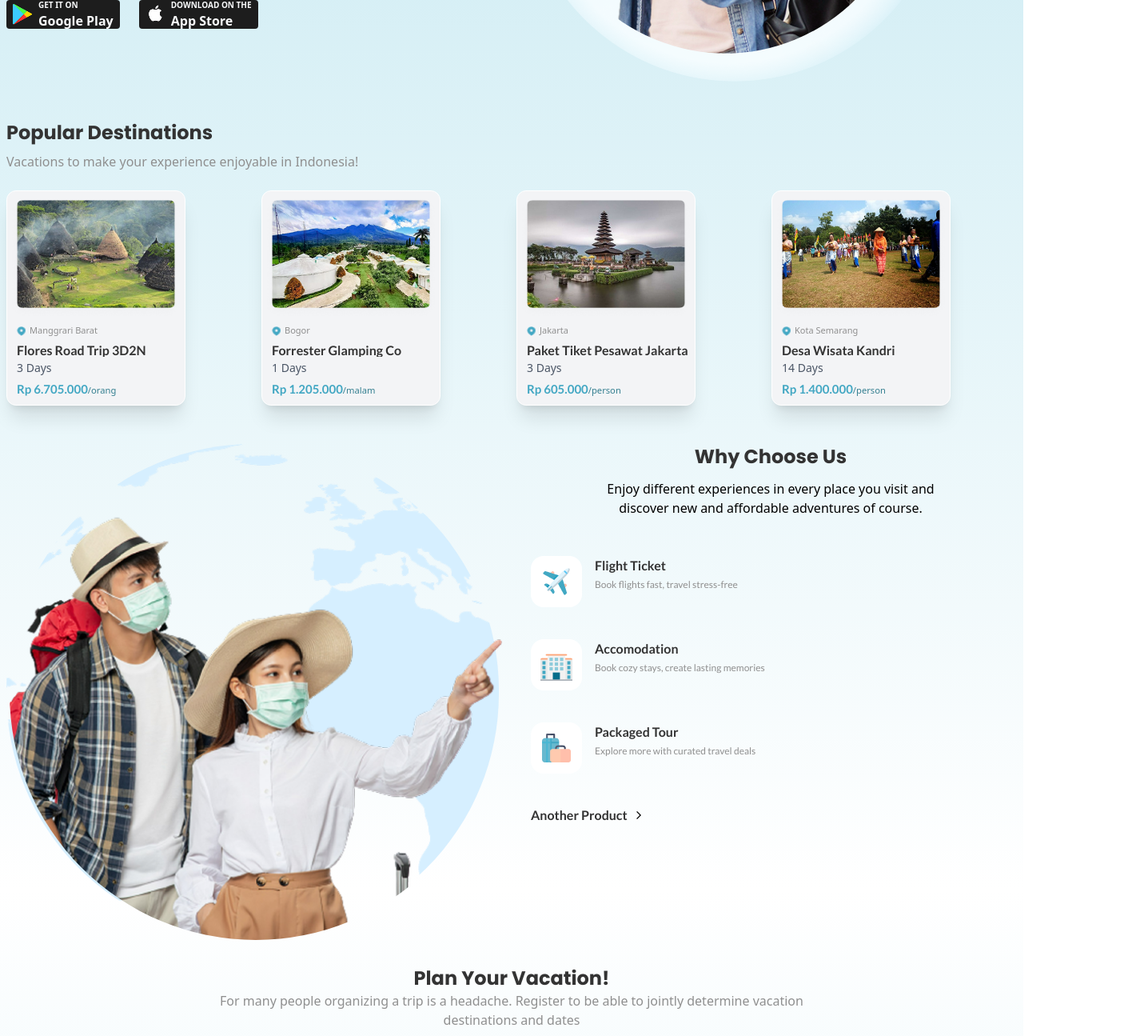
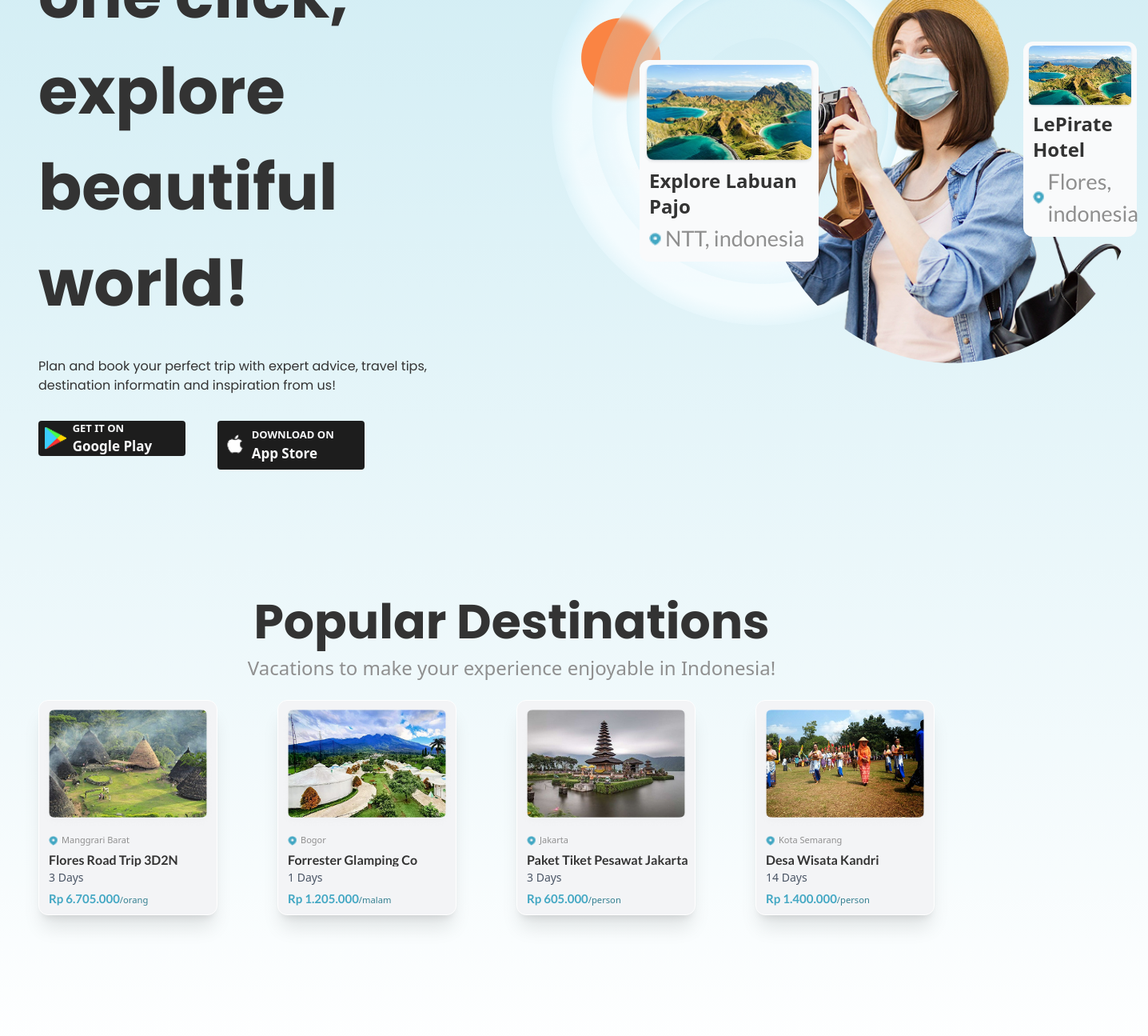
Before and after one commit to SanjilaGangaju/Landing-Page, a React (Vite) app: page / in a window 1280 px wide. Shown: the part 520-1815 px from the top of the page at 80% size, 1436 px wide, since content can reach past the window. Built offline with nearby package versions, Linux system fonts and the light colour scheme.

Commit message:
update responsiveness

```diff
--- a/src/components/Card/Cards.jsx
+++ b/src/components/Card/Cards.jsx
@@ -1,7 +1,7 @@
 import React from 'react'
 
   const widthClasses={
-    small:"max-w-33",
+    small:"max-w-35",
     medium:"max-w-43",
     large: "max-w-56"
   }
@@ -9,15 +9,15 @@ const Cards = ({location, img, title, w="medium", price, duration, per}) => {
   console.log(price)
   return (
     <>
-     {!price?(<div   className={`bg-gray-50  ${widthClasses[w]} py-1 px-1 rounded-xl flex flex-col justify-center`}>
+     {!price?(<div   className={`bg-gray-50  ${widthClasses[w]}  py-1 px-1 rounded-xl flex flex-col justify-center`}>
 
         <img className="w-full" src={img}></img>
 
       <div className='w-full   flex flex-col px-2 py-1 gap-1'>
-        <p className='title text-sm font-bold'>{title}</p>
-        <p className='flex items-center gap-2'>
-            <img className="w-3 h-3" src="/images/Location.png"></img>
-            <span className='small-text font-[lato] font-normal text-[10px]'>{location}</span>
+        <p className='title text-sm lg:text-2xl font-bold'>{title}</p>
+        <p className='flex items-center gap-1'>
+            <img className="w-4 h-4" src="/images/Location.png"></img>
+            <span className='small-text font-[lato] lg:text-[27px] font-normal text-[10px]'>{location}</span>
         </p>
       </div>
     </div>):(
--- a/src/components/ChooseSection/Choose.jsx
+++ b/src/components/ChooseSection/Choose.jsx
@@ -3,7 +3,7 @@ import React from 'react'
 const Choose = () => {
   return (
     <section>
-      <div className='wrapper py-[1rem] grid grid-cols-1 px-2  md:grid-cols-2 gap-8'>
+      <div className='wrapper py-[2rem] lg:py-[5rem] lg:px-12 grid grid-cols-1 px-2  md:grid-cols-2 gap-10'>
         <div className='relative w-[100%] z-[0] rounded-full    '>
           <img className="w-full  object-contain rounded-full" src='/images/world.png'></img>
           <div className='absolute w-full  bottom-0 left-1 z-[10] bg-tranparent rounded-full '>
@@ -12,8 +12,8 @@ const Choose = () => {
         </div>
         <div className='flex flex-col gap-10'>
           <div className='flex items-center justify-center flex-col gap-3'>
-              <h2 className='title font-bold text-2xl font-[poppins] text-center'>Why Choose Us</h2>
-          <p className='text-md text-center  md:w-[25rem] lg:w-[27rem]'>Enjoy different experiences in every place you visit and discover new and affordable adventures of course.</p>
+              <h2 className='title font-bold text-2xl font-[poppins] text-center lg:text-6xl'>Why Choose Us?</h2>
+          <p className='text-md text-center lg:text-2xl md:w-[25rem] lg:w-[39rem]'>Enjoy different experiences in every place you visit and discover new and affordable adventures of course.</p>
           </div>
           <div className='flex flex-col font-[lato] gap-6'>
             <div className='flex gap-4 p-2  hover:bg-white hover:shadow-xl hover:rounded-md'>
@@ -21,8 +21,8 @@ const Choose = () => {
                 <img src="/images/flight.png"></img>
               </div>
               <div className='flex flex-col gap-1'>
-                <p className='title font-bold text-s'> Flight Ticket</p>
-                <p className='small-text text-xs'>Book flights fast, travel stress-free</p>
+                <p className='title font-bold text-s lg:text-2xl'> Flight Ticket</p>
+                <p className='small-text text-xs lg:text-xl'>Book flights fast, travel stress-free</p>
                 </div>
             </div>
              <div className='flex gap-4 p-2  hover:bg-white hover:shadow-xl hover:rounded-md'>
@@ -30,8 +30,8 @@ const Choose = () => {
                 <img src="/images/flight (1).png"></img>
               </div>
               <div className='flex flex-col gap-1'>
-                <p className='title font-bold text-s'>Accomodation</p>
-                <p className='small-text text-xs'>Book cozy stays, create lasting memories</p>
+                <p className='title font-bold text-s lg:text-2xl'>Accomodation</p>
+                <p className='small-text text-xs lg:text-xl'>Book cozy stays, create lasting memories</p>
                 </div>
             </div>
             <div className='flex  gap-4 p-2   hover:bg-white hover:shadow-xl hover:rounded-md'>
@@ -39,12 +39,12 @@ const Choose = () => {
                 <img src="/images/flight (2).png"></img>
               </div>
               <div className='flex flex-col gap-1'>
-                <p className='title font-bold text-s'> Packaged Tour</p>
-                <p className='small-text text-xs'>Explore more with curated travel deals</p>
+                <p className='title font-bold text-s lg:text-2xl'> Packaged Tour</p>
+                <p className='small-text text-xs lg:text-xl'>Explore more with curated travel deals</p>
                 </div>
 
             </div>
-             <div className='hover:rounded-full font-bold title flex gap-2 items-center p-2 w-fit hover:bg-gray-50 '>
+             <div className='hover:rounded-full font-bold title lg:text-2xl flex gap-2 items-center p-2 w-fit hover:bg-gray-50 '>
             <span>Another Product</span>
             <img className="text-black font-bold h-3 "src="/images/arrow_forward.png"></img>
             </div>
--- a/src/components/Destinations/Destinations.jsx
+++ b/src/components/Destinations/Destinations.jsx
@@ -4,14 +4,14 @@ import destinations from "./destination_detail"
 const Destinations = () => {
   return (
     <section>
-    <div className='wrapper py-[2rem] px-2 flex flex-col gap-6'>
-        <div className='flex flex-col gap-2'>
-             <h2 className='title font-bold font-[poppins] text-2xl'>Popular Destinations</h2>
-           <p className='small-text text-md'>Vacations to make your experience enjoyable in Indonesia!</p>
+    <div className='wrapper lg:py-[5rem] py-[2rem] lg:px-12 px-2 flex flex-col gap-6'>
+        <div className='flex flex-col items-center gap-3'>
+             <h2 className='title font-bold font-[poppins] text-2xl lg:text-6xl text-center'>Popular Destinations</h2>
+           <p className='small-text text-md lg:text-2xl text-center'>Vacations to make your experience enjoyable in Indonesia!</p>
         </div>
 
 
-      <div className='grid grid-cols-2 md:grid-cols-4 gap-3 gap-y-5'>
+      <div className='grid grid-cols-2 md:grid-cols-4 lg:grid-cols-4 items-center justify-center gap-3 gap-y-5'>
               {destinations.map(item=>(<Cards key={item.title} img={item.img} w="large" location={item.location} per={item.per} duration={item.duration} price={item.price}
               title={item.title}></Cards>))}
 
--- a/src/components/Header/Header.jsx
+++ b/src/components/Header/Header.jsx
@@ -9,8 +9,8 @@ const Header = () => {
   return (
     <header>
          {/* desktop header */}
-        <div className='wrapper  relative flex justify-between items-center pt-5 px-2 '>
-            <div className='font-[roboto] text-[36px] font-bold text-[#42A7C3]'>
+        <div className='wrapper  relative flex justify-between items-center pt-[2rem] lg:pt-[5rem] px-2 lg:px-12 '>
+            <div className='font-[roboto] text-[36px] 3xl:text-5xl 4xl:text-5xl font-bold text-[#42A7C3]'>
                 Travling!
             </div>
             <div className='hidden md:flex flex-1 justify-center'>
@@ -20,7 +20,7 @@ const Header = () => {
 
             <div className='hidden md:flex lg:flex justify-center items-center'>
 
-              <button className='bg-orange-400  hover:bg-orange-500 font-[poppins] cursor-pointer rounded px-3 py-1 text-[16px] text-white'>Sign Up</button>
+              <button className='bg-orange-400  hover:bg-orange-500 font-[poppins] cursor-pointer rounded px-3 py-1 text-[16px] 3xl:text-2xl 4xl:text-2xl 3xl:py-2 4xl:py-2 text-white'>Sign Up</button>
 
             </div>
 
--- a/src/components/Hero/Hero.jsx
+++ b/src/components/Hero/Hero.jsx
@@ -3,55 +3,55 @@ import Cards from '../Card/Cards'
 const Hero = () => {
   return (
     <main>
-        <div className='wrapper grid grid-cols-1 md:grid-cols-2 lg:grid-cols-2 justify-center py-[1rem] px-2 items-center gap-[26px]'>
+        <div className='wrapper grid grid-cols-1 md:grid-cols-2 lg:grid-cols-2   justify-between gap-20 py-[2rem] lg:py-[5rem] px-2 lg:px-12 items-center '>
              <div className='flex flex-col gap-[32px] w-full sm:order-2 md:order-1 lg:order-1 order-2'>
-            <h1 className='font-[poppins] text-[#333333] font-bold text-[36px] md:text-[56px] '>Start your journey by one click, explore beautiful world!</h1>
-            <p className='font-[poppins] text-[#333333]  text-[16px]'>Plan and book your perfect trip with expert advice, travel tips, destination informatin and inspiration from us!</p>
-            <div className='flex gap-6'>
-            <div className='bg-[#1d1d1d] max-h-9 cursor-pointer flex items-center justify-center gap-2 p-1 px-2 hover:bg-[black] rounded'>
-              <div>
+            <h1 className='font-[poppins] text-[#333333] font-bold text-[36px]   md:text-[56px] lg:text-[5rem] 3xl:text-4xl 4xl:text-4xl'>Start your journey by one click, explore beautiful world!</h1>
+            <p className='font-[poppins] text-[#333333]  text-[16px] 3xl:text-2xl 4xl:text-2xl'>Plan and book your perfect trip with expert advice, travel tips, destination informatin and inspiration from us!</p>
+            <div className='flex gap-7 lg:gap-10'>
+            <div className='bg-[#1d1d1d] lg:w-1/3  max-h-11 3xl:max-h-20 cursor-pointer flex items-center justify-center gap-2 py-2 px-2 hover:bg-[black] rounded'>
+              <div className='w-1/5'>
                  <img className="w-full" src="/images/playstoreicon.png"></img>
               </div>
 
-              <div className='flex flex-col'>
-                <span className='text-gray-50 text-[10px] font-bold'>GET IT ON</span>
-              <span className='text-gray-50 text-[16px] font-bold'>Google Play</span>
+              <div className='flex flex-col w-full '>
+                <span className='text-gray-50 text-[13px] 4xl:text-[25px] font-bold'>GET IT ON</span>
+              <span className='text-gray-50 text-[17px] 4xl:text-[35px] font-bold'>Google Play</span>
               </div>
               </div>
 
-            <div className='bg-[#1d1d1d] cursor-pointer flex items-center max-h-9 justify-center hover:bg-[black] p-1 px-2 gap-2 rounded'>
-              <div>
+            <div className='bg-[#1d1d1d] lg:w-1/3  cursor-pointer flex items-center max-h-11 lg:max-h-20 justify-center hover:bg-[black]  py-2 px-2 gap-2 rounded'>
+              <div className='w-1/5'>
                  <img className="w-full" src="/images/applelogo.png"></img>
               </div>
 
-              <div className='flex flex-col'>
-                <span className='text-gray-50 text-[10px] font-bold'>DOWNLOAD ON THE</span>
-              <span className='text-gray-50 text-[16px] font-bold'>App Store</span>
+              <div className='flex flex-col w-full'>
+                <span className='text-gray-50 text-[13px] 4xl:text-[25px] font-bold'>DOWNLOAD ON </span>
+              <span className='text-gray-50 text-[17px] 4xl:text-[35px]  font-bold'>App Store</span>
               </div>
               </div>
 
             </div>
         </div>
-        <div className='order-1 md:order-2 lg:order-2 sm:order-1'>
+        <div className='order-1 md:order-2 lg:order-2 sm:order-1 '>
 
-            <div className='relative w-full  '>
-                <img  src="/images/bg.png"></img>
-                <div className='absolute w-[87%] h-[89%] overflow-hidden left-55 top-46 z-[1]  transform -translate-x-50 -translate-y-40  rounded-full ' >
+            <div className='relative w-full lg:flex lg:items-center lg:justify-center '>
+                <img   src="/images/bg.png"></img>
+                <div className='absolute w-[87%] h-[89%] overflow-hidden left-55 lg:left-119 lg:top-1/2 top-46 z-[1]  transform -translate-x-50 -translate-y-40  rounded-full ' >
                   <img className="rounded-full  w-fit md:h-full lg:h-full h-[100%] object-cover " src="/images/heroimage.png"></img>
 
                 </div>
-                <div className='absolute md:top-59 lg:top-59   top-35 md:-left-7  lg:-left-7 left-0 w-[39%]  z-[2]'>
-                  <Cards className='absolute z-[20]'  title="Explore Labuan Pajo" img="/images/Rectangle 9.png" location="NTT, indonesia" w="30"></Cards>
+                <div className='absolute md:top-59 lg:top-50    top-35 md:-left-7  lg:left-30 left-0  z-[2]'>
+                  <Cards className='absolute z-[20]' w="large" title="Explore Labuan Pajo" img="/images/Rectangle 9.png" location="NTT, indonesia" ></Cards>
 
                 </div>
-                <div className='absolute md:top-1/3 lg:top-1/3  w-[29%] right-0 top-25 lg:left-70  md:left-70 z-[2]'>
-                          <Cards title="LePirate Hotel" w="small" img="/images/Rectangle 9.png" location="Flores, indonesia"></Cards>
+                <div className='absolute hidden md:flex md:top-1/3 lg:top-1/3  right-0 top-25 lg:left-150 md:left-70 z-[2]'>
+                          <Cards title="LePirate Hotel" w="large" img="/images/Rectangle 9.png" location="Flores, indonesia"></Cards>
 
                 </div>
-                <div className='absolute top-5 left-1/10 '>
+                <div className='absolute top-5 lg:left-1/3 left-1/10 '>
                   <img src="/images/Frame 11.png" ></img>
                 </div>
-                <div className='absolute right-1 top-10 md:top-20 lg:top-20  md:left-70 lg:left-70'>
+                <div className='absolute right-1 top-10 md:top-20 lg:top-19  md:left-70 lg:left-140'>
                   <div className='flex gap-1 flex-row text-center bg-gray-50   items-center w-17 md:w-20 py-1 justify-center rounded-full'>
                     <img  className="w-4 h-4" src="/images/ic_baseline-flight.png"></img>
                      <p className='small-text text-center text-[11px] md:text-[13px] lg:text-[13px]'>Jakarta</p>
--- a/src/components/Navbar/Navbar.jsx
+++ b/src/components/Navbar/Navbar.jsx
@@ -4,7 +4,7 @@ import "./Navbar.css"
 
 const Navbar = () => {
   return (
-   <nav className='flex flex-col md:flex-row text-gray-900 gap-8 items-center justify-center font-[lato] font-bold text-[24px]'>
+   <nav className='flex flex-col md:flex-row text-gray-900 3xl:text-2xl 4xl:text-3xl 3xl:gap-[10rem] 4xl:gap--[10rem] gap-9 items-center justify-center font-[lato] font-bold text-[24px]'>
       <Link to="/product" className='hover:text-shadow-xs'>Product</Link>
       <Link to="/contact-us" className='hover:text-shadow-xs'>Contact Us</Link>
       <Link to="/about-us" className='hover:text-shadow-xs'>About Us</Link>
--- a/src/components/Vacation/Vacation.jsx
+++ b/src/components/Vacation/Vacation.jsx
@@ -4,16 +4,16 @@ import DragCard from '../DragCard/DragCard'
 const Vacation = () => {
   return (
     <section>
-    <div className='wrapper flex items-center flex-col pt-[1rem] px-2'>
-        <div className='flex flex-col items-center'>
-             <h2 className='title text-2xl font-bold font-[poppins]'>Plan Your Vacation!</h2>
-        <p className='small-text text-[16px]  w-[90%] text-center'>For many people organizing a trip is a headache. Register to be able to jointly determine vacation destinations and dates</p>
+    <div className='wrapper flex items-center flex-col  py-[2rem] lg:py-[5rem] lg:px-12 px-2'>
+        <div className='flex flex-col items-center gap-3'>
+             <h2 className='title text-3xl lg:text-6xl font-bold font-[poppins] text-center'>Plan Your Vacation!</h2>
+        <p className='small-text text-[18px]  lg:text-2xl w-[80%] text-center'>For many people organizing a trip is a headache. Register to be able to jointly determine vacation destinations and dates</p>
 
         </div>
 
         <div className='h-full relative w-full flex items-center justify-center'>
-            <img className="md:w-[90%] lg:w-[90%] w-[100%] opacity-[0.9] md:opacity-[0.5] lg:opacity-[0.5] h-1/1 object-cover" src="/images/hexagonworld.png"></img>
-            <div className='absolute left-50 hidden md:flex top-30'>
+            <img className="md:w-[90%] lg:w-[70%] w-[100%] -mt-10 md:-mt-30 md:-mb-22 opacity-[0.9] md:opacity-[0.5] lg:opacity-[0.5] h-1/1 object-cover" src="/images/hexagonworld.png"></img>
+            <div className='absolute left-50 hidden  md:flex top-30 '>
               <DragCard  src="" title="De Pavijoen Bandung" category="Hotel" span1="1 Kamar" span2="2 Orang" span3="Check-in 13:00"></DragCard>
 
             </div>
```
Also changed, not shown: src/components/Footer/Footer.jsx (+8 -8 lines), src/index.css (+20 -0 lines).
